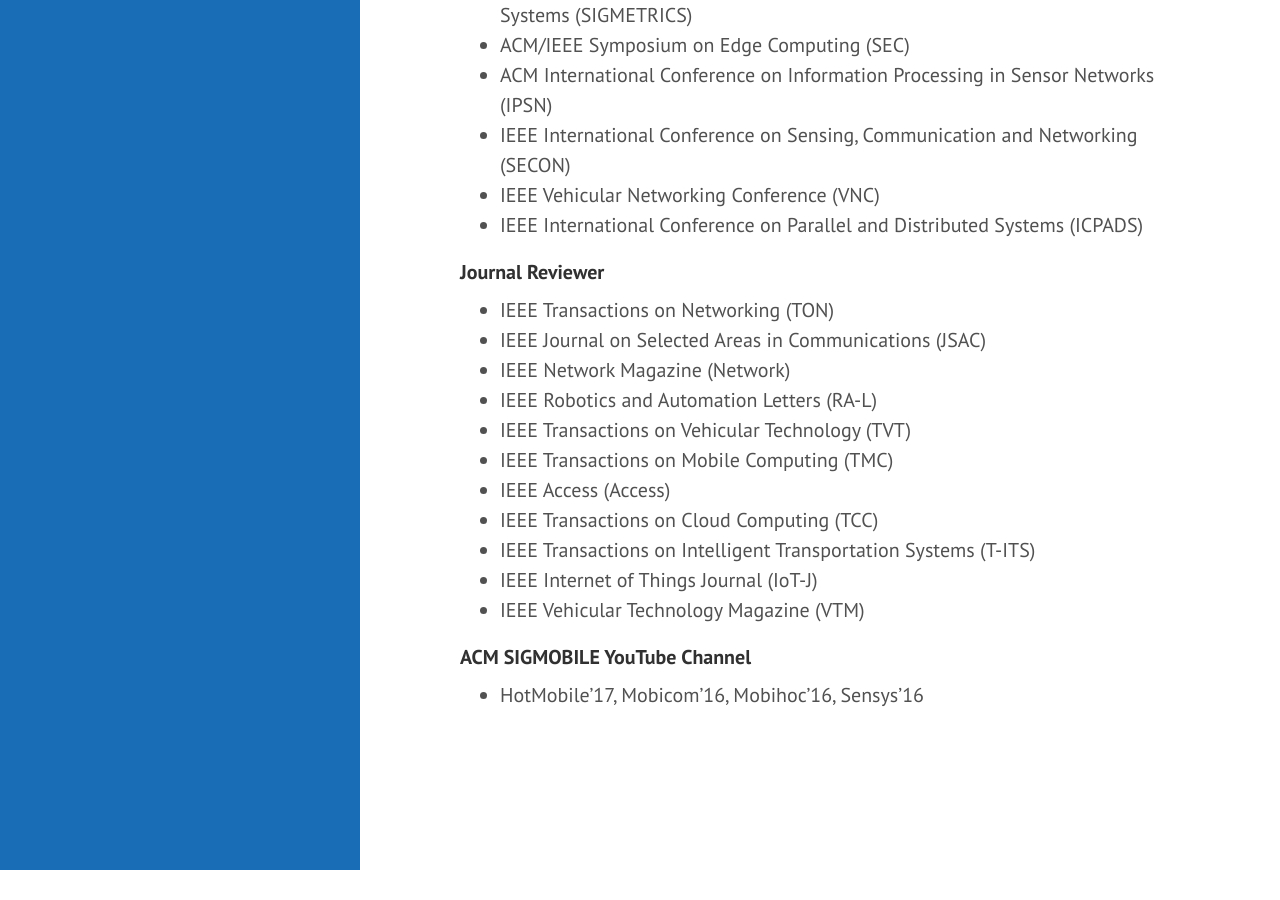
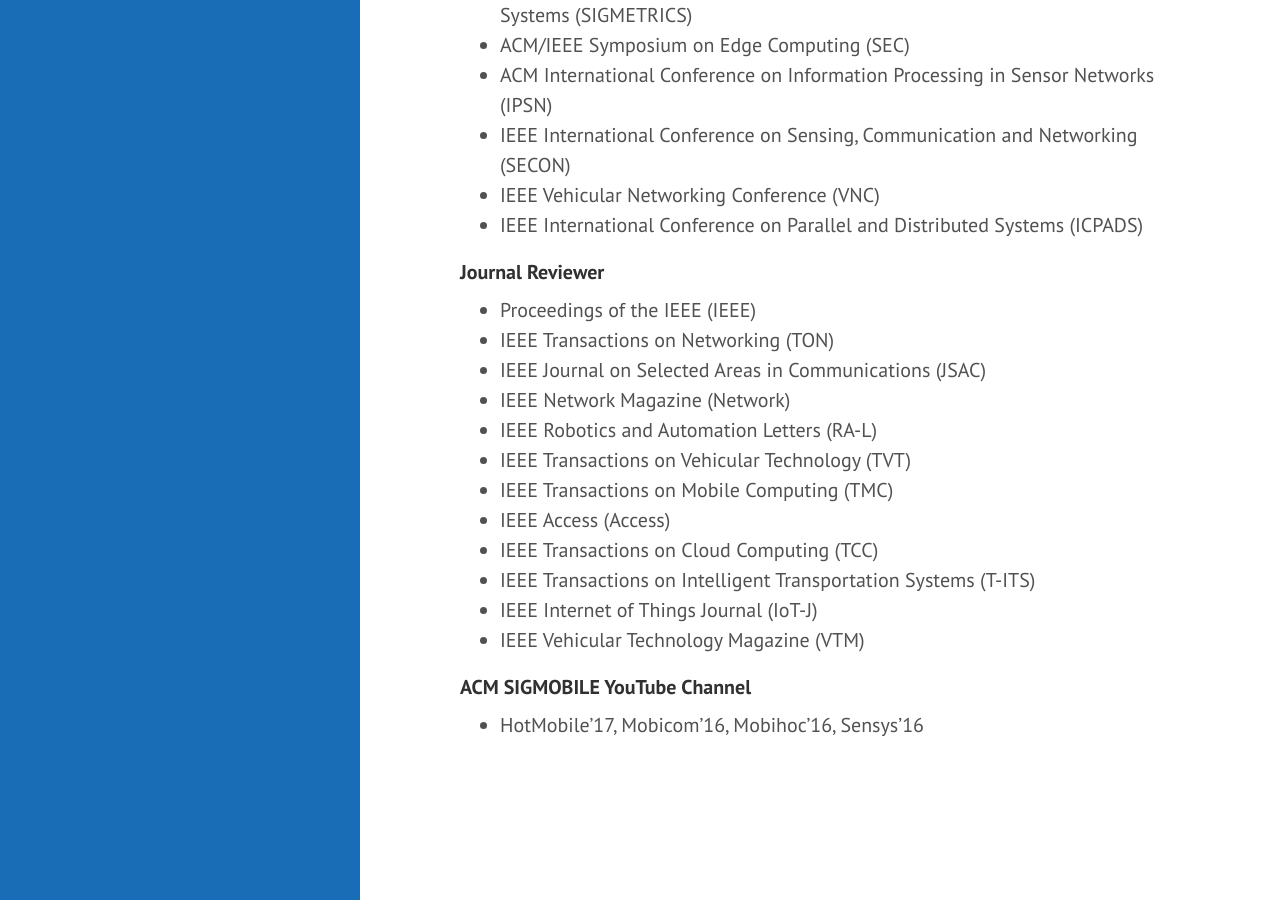
Before and after one commit to hangqiu/hangqiu.github.io, a Jekyll site: the page built from service.md, in a window 1280 px wide and 900 px high, scrolled down 1375 px. Built offline with Jekyll 4.4.1, drawn with Linux system fonts in a browser that asks for light colours; a style sheet for code colours, icons or effects is not loaded; before the commit the page ends 2245 px from its top, so only the background shows below that.

Commit message:
Auto-update service.yml from bib (trigger: 74121df68223207bfd34c04313fb0907ed5252ec)

```diff
--- a/_data/service_auto.yml
+++ b/_data/service_auto.yml
@@ -324,6 +324,12 @@
   series: ICPADS
   venue: IEEE International Conference on Parallel and Distributed Systems
 - ENTRYTYPE: reviewer
+  ID: ieee
+  conf: IEEE
+  keywords: nonumber, journal
+  series: IEEE
+  venue: Proceedings of the IEEE
+- ENTRYTYPE: reviewer
   ID: ton
   conf: TON
   keywords: nonumber, journal
```
